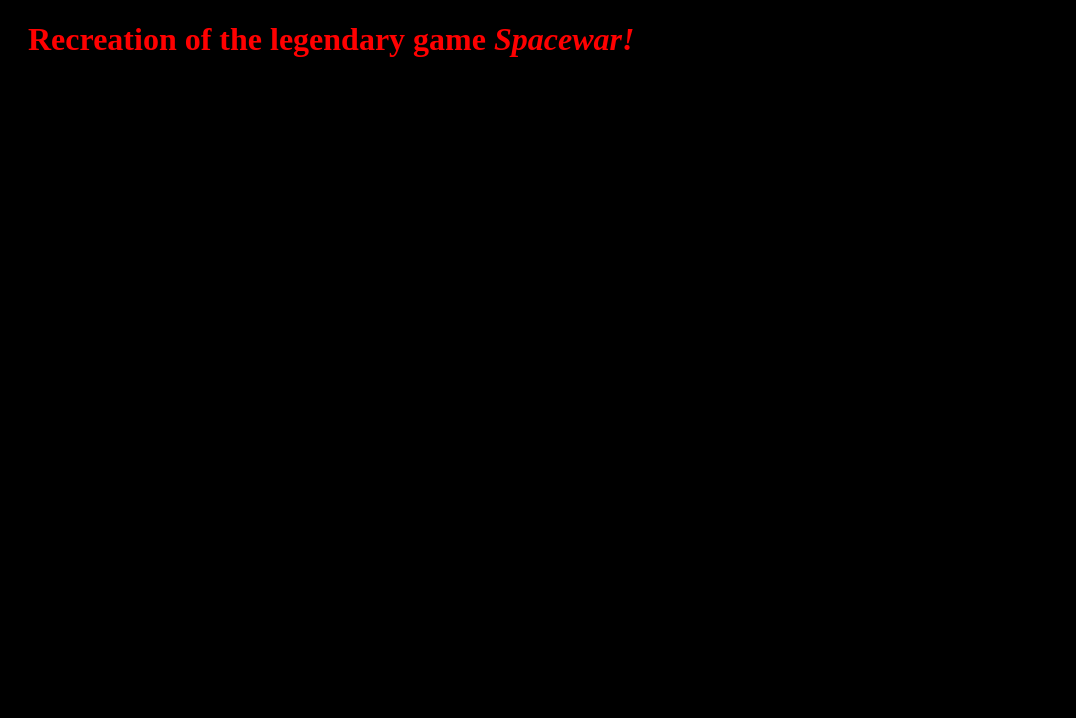
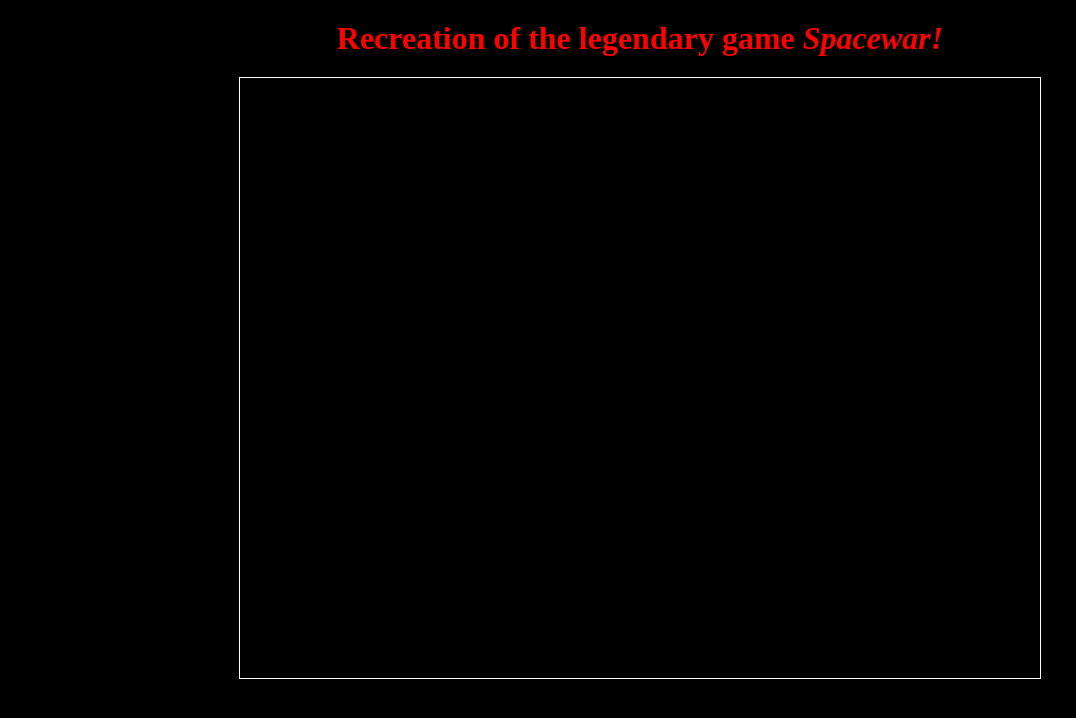
Before and after one commit to csecsoliver/spacewaronline, a plain HTML site: page index.html in a window 1280 px wide. Shown: the whole page, without its empty margins (0-1076 px from the left). Drawn offline with Linux system fonts and the light colour scheme.

Commit message:
file structure

```diff
--- /dev/null
+++ b/frame.js
@@ -0,0 +1,8 @@
+
+import {Spaceship} from "./spaceship.js"
+console.log("frame script loaded")
+document.addEventListener("DOMContentLoaded", function() {
+    document.getElementById("canvas").width = 800;
+    document.getElementById("canvas").height = 600;
+    document.getElementById("canvas").style.border = "1px solid white";
+})
--- a/index.html
+++ b/index.html
@@ -11,7 +11,8 @@
 			Recreation of the legendary game <i>Spacewar!</i>
 		</h1>
 	</header>
-	<canvas></canvas>
-	<script src="./script.js" type="module"></script>
+	<div id="game"><canvas id="canvas"></canvas></div>
+	<script src="./frame.js" type="module"></script>
+	<script src="./script.js"></script>
 </body>
 </html>
--- a/script.js
+++ b/script.js
@@ -1 +1,3 @@
+
+
 console.log("script loaded")
--- /dev/null
+++ b/spaceship.js
@@ -0,0 +1,10 @@
+export class Spaceship {
+    constructor(x, y, model) {
+
+    }
+    goTo(x, y) {
+        this.x = x;
+        this.y = y;
+    }
+
+}
--- a/style.css
+++ b/style.css
@@ -1,8 +1,20 @@
+*{
+    margin: 0;
+    padding: 0;
+    box-sizing: border-box;
+}
 header{
     color: red;
     margin: 20px;
+    display: flex;
+    justify-content: center;
 }
 body{
     background-color: black;
 
 }
+#game{
+    width: 100%;
+    display: flex;
+    justify-content: center;
+}
```
Also changed, not shown: frame.html (added, +12 -0 lines), bullet.js (added), scene.js (added).
